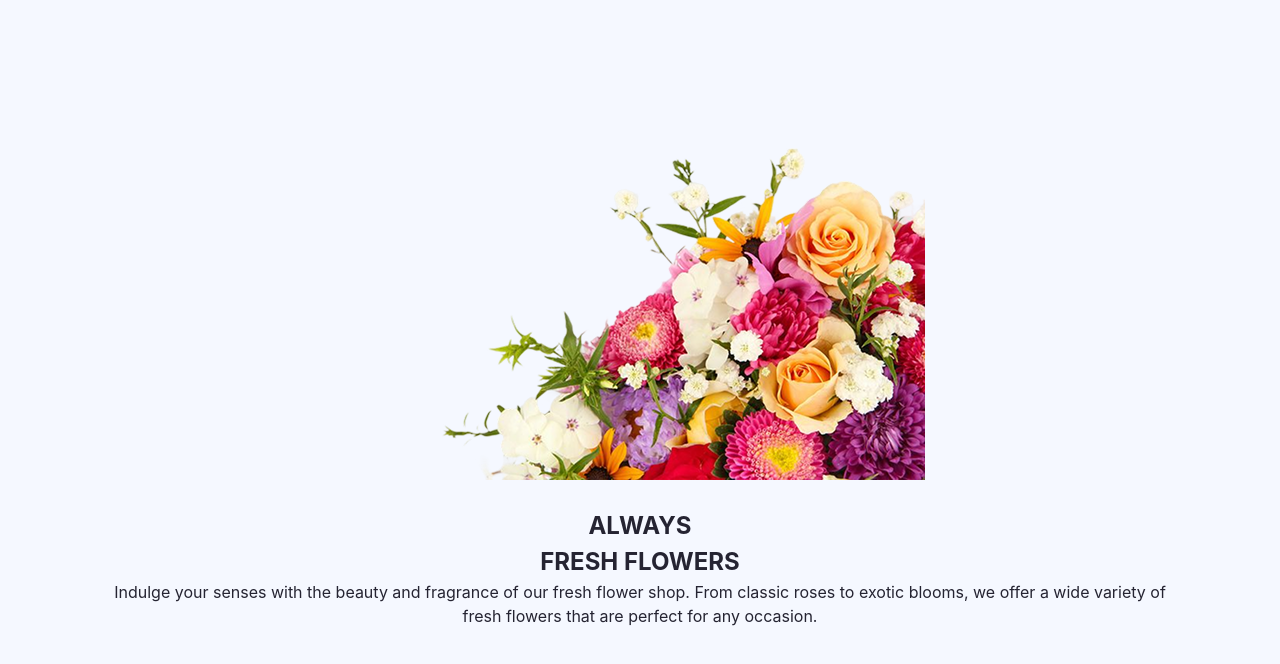
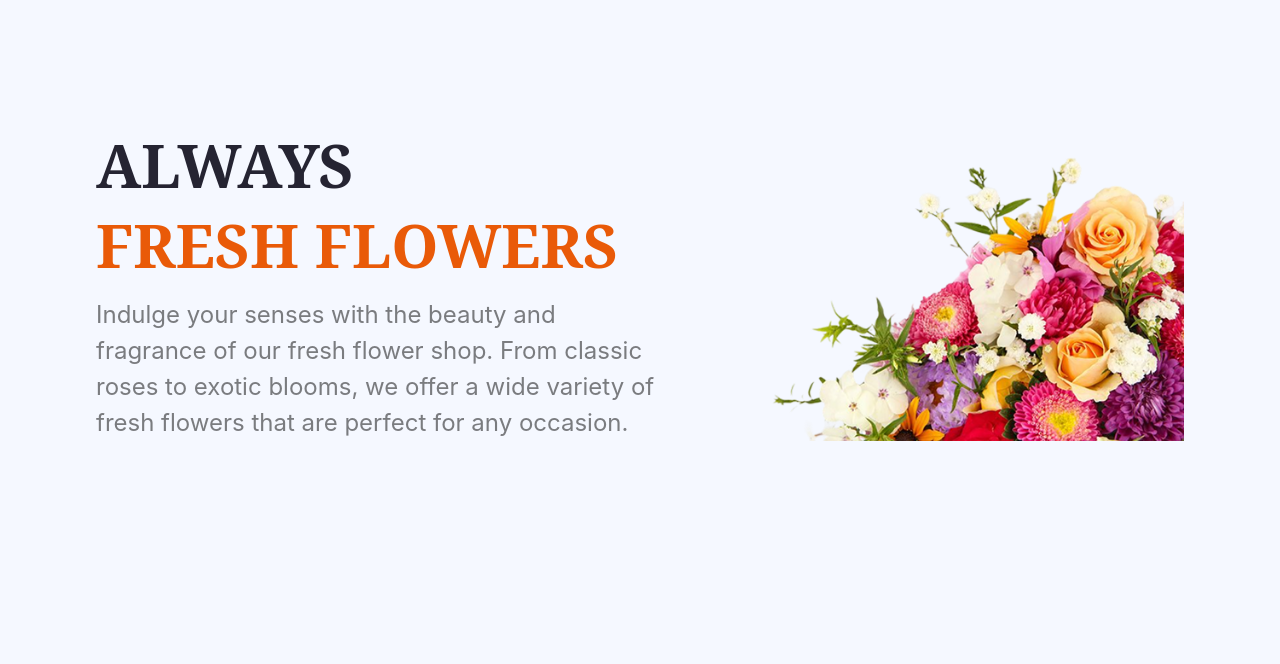
Before and after one commit to ibrahim7274/Assignment-02, a plain HTML site: page index.html in a window 1280 px wide. Shown: the part 118-782 px from the top of the page. Drawn offline with Linux system fonts and the light colour scheme.

Commit message:
added my new part

```diff
--- a/styles.css
+++ b/styles.css
@@ -100,3 +100,30 @@ nav ul li a:hover {
   text-align: center;
   padding: 0 1rem;
 }
+@media (min-width: 1024px) {
+  .banner {
+    flex-direction: row;
+    justify-content: space-between;
+    align-items: flex-end;
+    text-align: left;
+  }
+}
+
+.banner-text h2 {
+  font-family: 'Noto Serif', serif;
+  font-weight: 700;
+  font-size: 3.75rem;
+  line-height: 5rem;
+}
+
+.banner-text h2 span {
+  color: #e95a08;
+  display: inline-block;
+}
+
+.banner-text p {
+  margin-top: 0.75rem;
+  max-width: 42rem;
+  font-size: 1.5rem;
+  color: rgba(0,0,0,0.5);
+}
```
